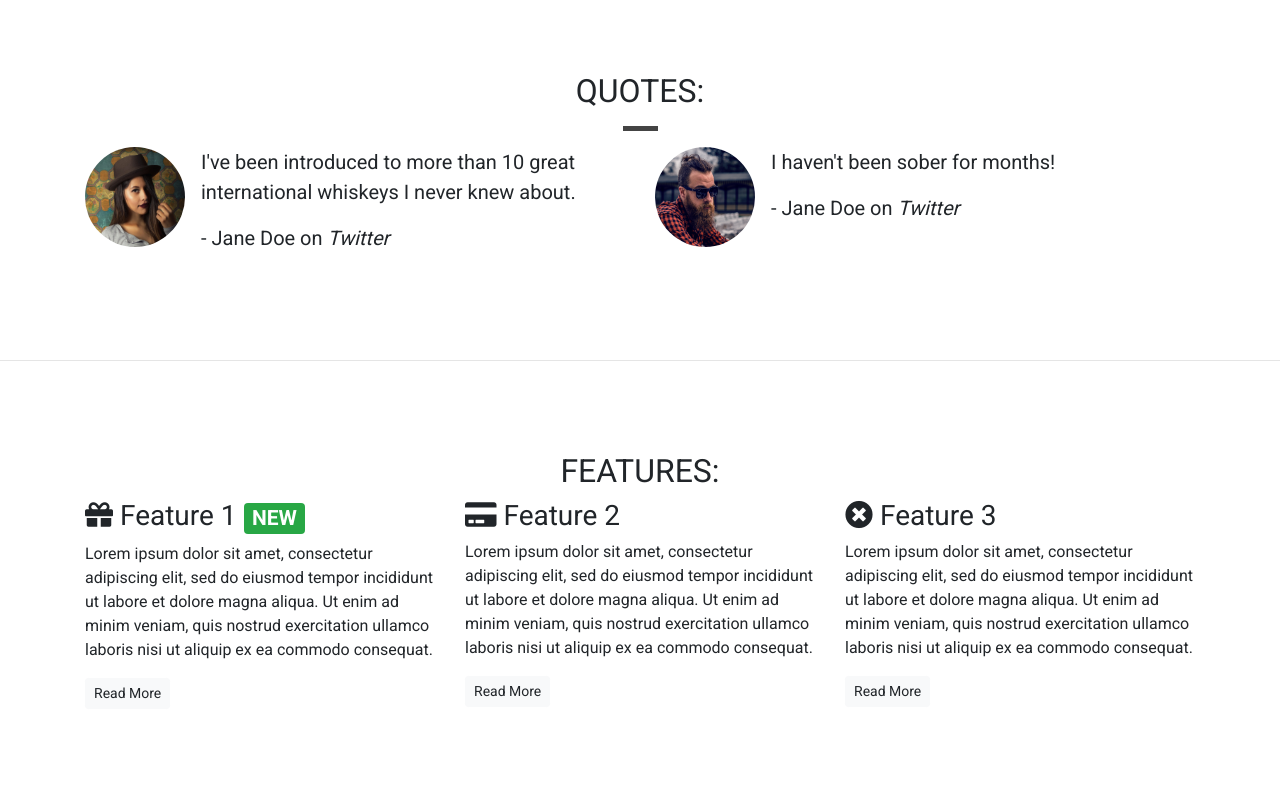
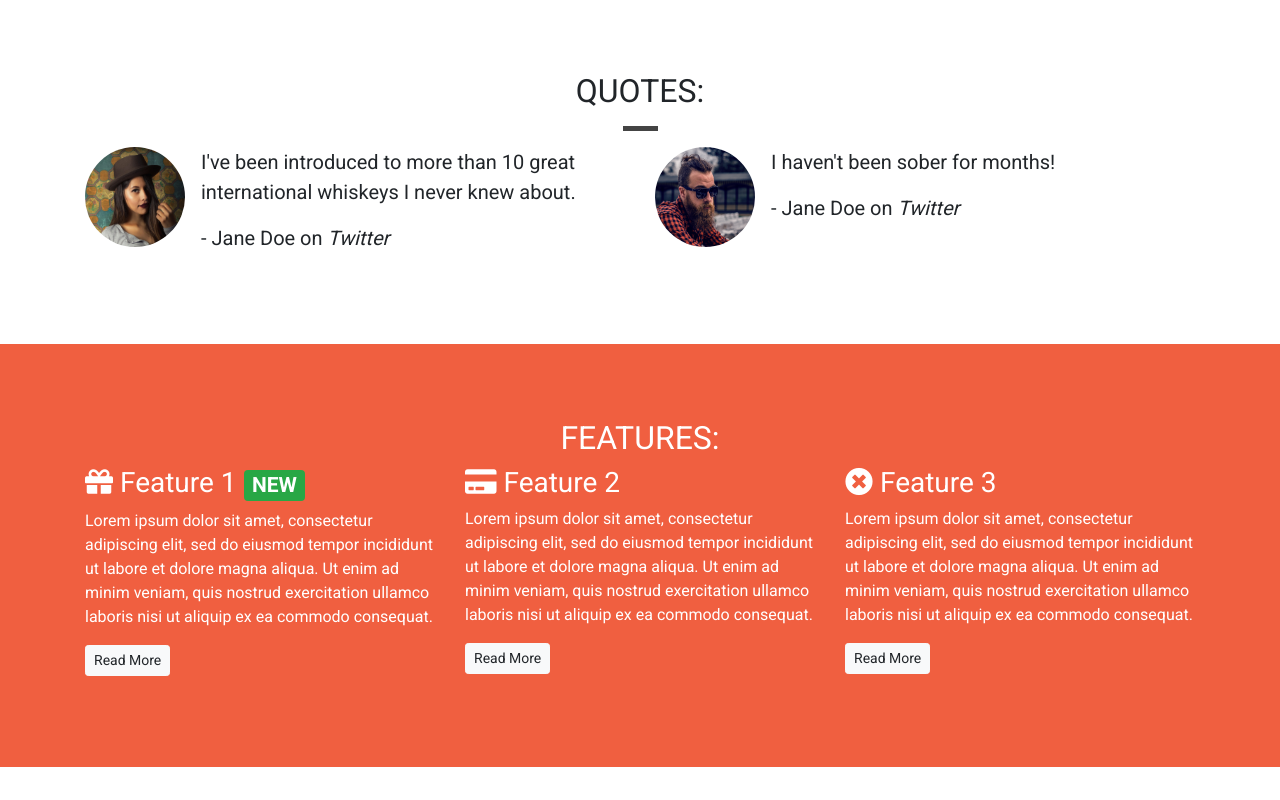
Before and after one commit to ElisabethCheston/whiskey-site, a plain HTML site: page index.html in a window 1280 px wide. Shown: the part 803-1603 px from the top of the page. After the commit the page ends 1570 px from the top, so only its background shows below. Drawn offline with nearby package versions, Linux system fonts and the light colour scheme.

Commit message:
Added wrapper for the features.

```diff
--- a/css/style.css
+++ b/css/style.css
@@ -5,6 +5,12 @@ body {
 
 /* Containers*/
 
+.container-wrapper {}
+
+.container-wrapper--red {
+    background-color: #f05f40;
+    color:white;
+}
 .alert-container .col-12{
     padding-left: 0;
     padding-right: 0;
--- a/index.html
+++ b/index.html
@@ -57,6 +57,7 @@
     </nav>
     </div>
 
+<!--Quotes-->
         <div class="container-fluid callout-container">
         <div class="opaque-overlay"></div>
             <div class="row">
@@ -75,8 +76,10 @@
             </div>
         </div>
 
-<!--Quotes-->
-        <section class="container quotes-container content-container">
+
+        <div class="container-wrapper">
+        <div class="container quotes-container content-container">
+            <section class="quotes">
                 <div class="row">
                     <div class="col-12 page-header">
                         <h2 class="text-uppercase">Quotes:</h2>
@@ -84,6 +87,7 @@
 
                     </div>
                 </div>
+
             <div class="row">
                 <div class="col-12 col-md-6">
                     <div class="media">
@@ -113,11 +117,15 @@
                 </div>
             </div>
             </section>
-            <hr>
+        </div>
+        </div>
 <!--/.quotes-->
 
 <!--Features-->
-            <section class="container features-container content-container">
+
+        <div class="container-wrapper container-wrapper--red">
+        <div class="container features-container content-container">
+            <section class="features">
                 <div class="row">
                     <div class="col-12 page-header">
                         <h2 class="text-uppercase">Features:</h2>
@@ -148,7 +156,8 @@
                 </div>
             </section>
 <!--/feature-->
-
+        </div>
+    </div>
             <div class="modal" tabindex="-1" role="dialog" id="signUpModal">
                 <div class="modal-dialog" role="document">
                     <div class="modal-content">
```
Lines whose indentation alone changed are shown as unchanged.
